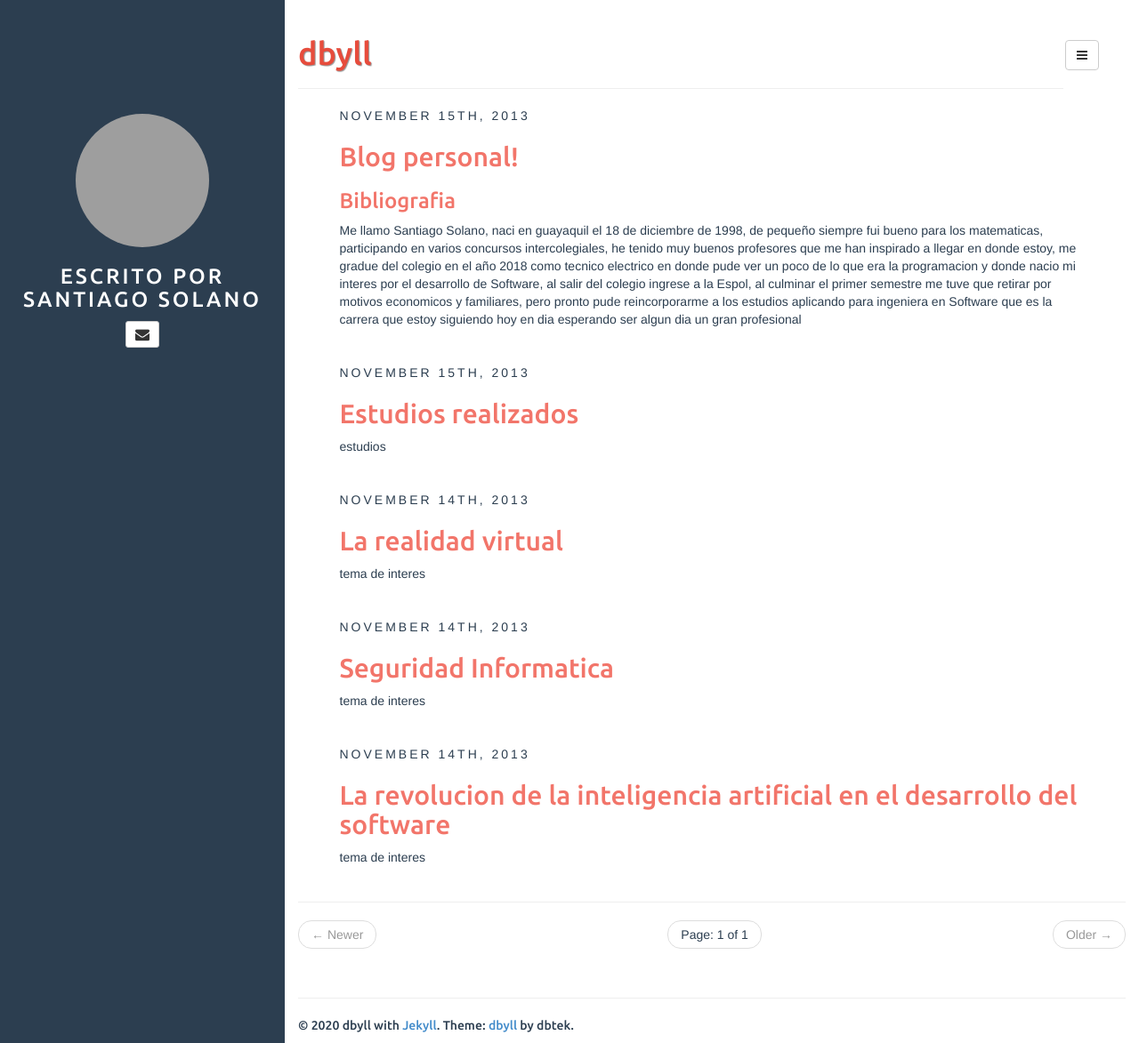
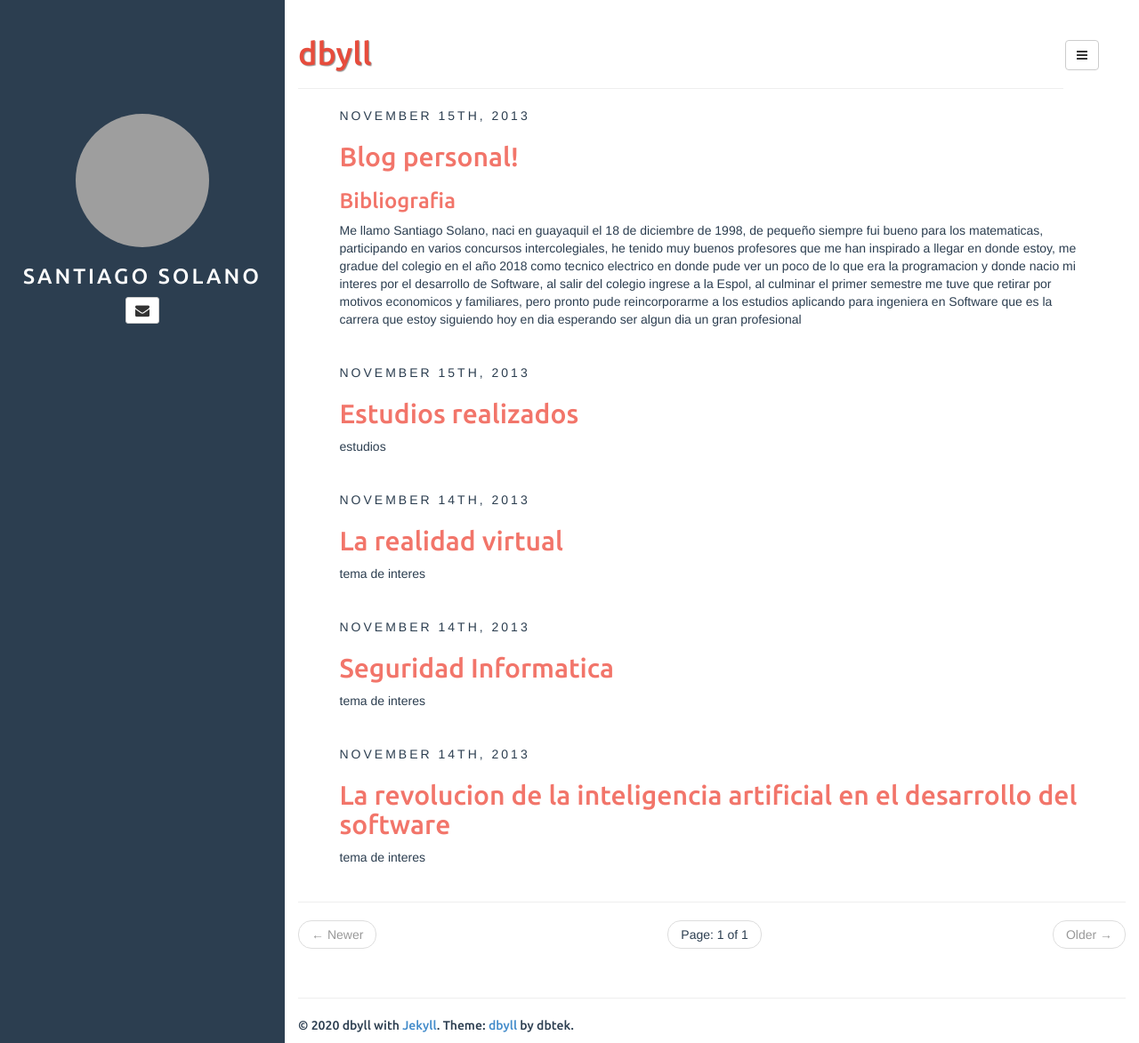
Before and after one commit to sasolanom/sasolanom.github.io, a Jekyll site: the page built from index.html, in a window 1280 px wide and 1173 px high. Shown: the whole window at 89% size. Built offline with Jekyll 4.4.1, drawn with Linux system fonts in a browser that asks for light colours; the list of posts is cut into pages by our own code; grey boxes are pictures that could not be loaded.

Commit message:
Update _config.yml

```diff
--- a/_config.yml
+++ b/_config.yml
@@ -7,7 +7,7 @@ highlighter: rouge
 markdown: kramdown
 disqus: dbyll
 google_analytics: dbyll
-title: Escrito por Santiago Solano
+title: Santiago Solano
 
 defaults:
   -
```
